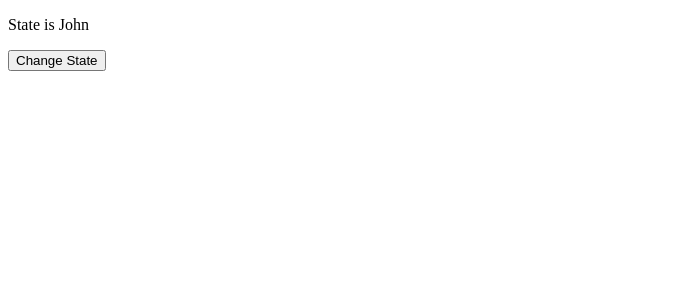
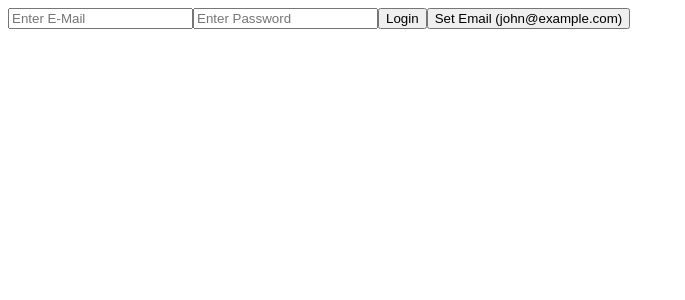
Before and after one commit to ahsaanjee045/10-react-basic, a React (Vite) app: page / in a window 1280 px wide. Shown: the top 300 px of the page, without its empty margins (0-685 px from the left). Built offline with nearby package versions, Linux system fonts and the light colour scheme.

Commit message:
added a form compoent and controlled component

```diff
--- a/src/App.jsx
+++ b/src/App.jsx
@@ -1,15 +1,10 @@
-import React from "react";
-import Sculpture from "./components/Sculpture.jsx";
-import Trick from "./components/Trick.jsx";
-
+import Form from "./components/Form";
 
 function App() {
     console.log();
-    return (
-        <div className="container" id="my-container">
-           <Trick/>
-        </div>
-    );
+    return <div className="container" id="my-container">
+      <Form/>
+    </div>;
 }
 
 export default App;
--- /dev/null
+++ b/src/components/Form.jsx
@@ -0,0 +1,46 @@
+import React, { useState } from "react";
+
+// uncontrolled components/inputs - Controlled by DOM
+// controlled components/input - Controlled by react state
+
+const Form = () => {
+    const [email, setEmail] = useState("");
+
+    const handleSubmit = (e) => {
+        e.preventDefault(); // it will prevent the default behavior or current event
+        console.log(email);
+        setEmail("")
+    };
+
+    console.log("Email state is : ", email);
+
+    return (
+        <div>
+            <form onSubmit={handleSubmit}>
+                {/* how can i get and set value in this field */}
+                <input
+                    value={email}
+                    onChange={(e) => {
+                        setEmail(e.target.value);
+                    }}
+                    type="text"
+                    placeholder="Enter E-Mail"
+                    id="email"
+                />
+                <input type="text" placeholder="Enter Password" id="password" />
+                <input type="submit" value="Login" />
+
+                <button
+                    onClick={() => {
+                        setEmail("john@example.com");
+                    }}
+                    type="button"
+                >
+                    Set Email (john@example.com)
+                </button>
+            </form>
+        </div>
+    );
+};
+
+export default Form;
--- a/src/components/Trick.jsx
+++ b/src/components/Trick.jsx
@@ -8,6 +8,7 @@ const Trick = () => {
     };
 
     console.log("Re-render");
+    // components, props and states
 
     return (
         <div>
--- /dev/null
+++ b/src/components/Zed.jsx
@@ -0,0 +1,5 @@
+const Zed = () => {
+  return <div>ZedZedZedZedZe</div>;
+};
+
+export default Zed;
```
Also changed, not shown: 1 other file (tests, documents, lock files or other folders).
